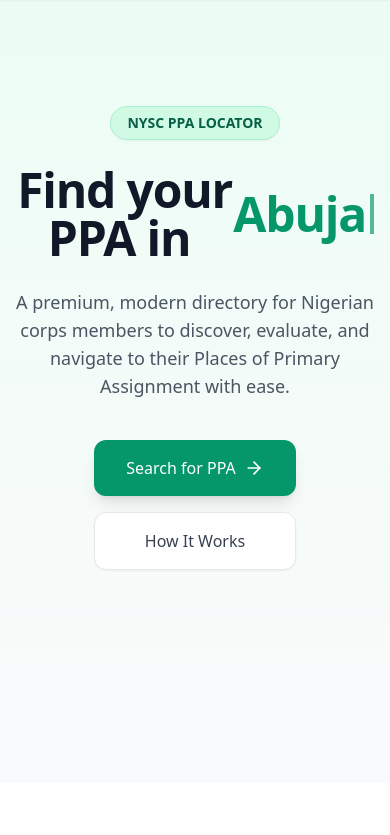
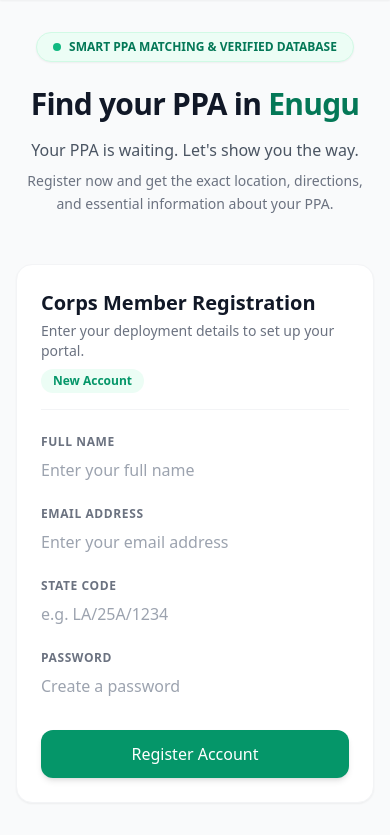
Before and after one commit to anthonyagbo45-ai/NYSC-PPA-Locator, a Django app: template nysc_ppa_locator/templates/landing.html in a window 390 px wide. Shown: the part 61-896 px from the top of the page. Before the commit the page ends 632 px from the top, so only its background shows below. Run offline with Django 5.2, Linux system fonts and the light colour scheme; the template is opened without the code that fills it: values that come from a table or form of the project are taken from there, others are empty; some libraries are stand-ins or nearby versions.

Commit message:
Make registration form mobile responsive

```diff
--- a/nysc_ppa_locator/templates/landing.html
+++ b/nysc_ppa_locator/templates/landing.html
@@ -1,81 +1,75 @@
 {% extends 'base.html' %}
+
 {% block content %}
-<section class="min-h-[80vh] flex flex-col items-center justify-center text-center px-4 relative overflow-hidden">
-    <!-- Subtle background effect -->
-    <div class="absolute inset-0 z-[-1] bg-gradient-to-b from-emerald-50 to-gray-50"></div>
+<div class="max-w-7xl mx-auto px-4 sm:px-6 lg:px-8 py-8 md:py-16">
 
-    <span class="px-4 py-1.5 rounded-full bg-emerald-100 text-emerald-800 text-sm font-semibold mb-6 shadow-sm border border-emerald-200">
-        NYSC PPA LOCATOR
-    </span>
+    <!-- Hero Header Section -->
+    <div class="text-center max-w-3xl mx-auto mb-12">
+        <div class="inline-flex items-center gap-2 bg-emerald-50 text-emerald-700 px-4 py-1.5 rounded-full text-xs md:text-sm font-semibold mb-6 border border-emerald-100 shadow-sm">
+            <span class="w-2 h-2 rounded-full bg-emerald-500"></span>
+            SMART PPA MATCHING & VERIFIED DATABASE
+        </div>
 
-    <h1 class="text-5xl md:text-7xl font-extrabold tracking-tight text-gray-900 mb-6 h-[100px] flex items-center justify-center">
-        <span>Find your PPA in&nbsp;</span>
-        <span id="typewriter" class="text-emerald-600"></span>
-        <span class="animate-pulse border-r-4 border-emerald-600 h-10 md:h-14 ml-1"></span>
-    </h1>
+        <h1 class="text-3xl sm:text-4xl md:text-5xl font-extrabold text-gray-900 tracking-tight mb-4">
+            Find your PPA in <span class="text-emerald-700">Enugu</span>
+        </h1>
 
-    <p class="text-lg text-gray-600 mb-10 max-w-2xl">
-        A premium, modern directory for Nigerian corps members to discover, evaluate, and navigate to their Places of Primary Assignment with ease.
-    </p>
+        <p class="text-base sm:text-lg text-gray-600 mb-2">
+            Your PPA is waiting. Let's show you the way.
+        </p>
+        <p class="text-sm sm:text-base text-gray-500 max-w-2xl mx-auto leading-relaxed">
+            Register now and get the exact location, directions, and essential information about your PPA.
+        </p>
+    </div>
 
-    <div class="flex flex-col sm:flex-row gap-4">
-        <a href="{% url 'search' %}" class="bg-emerald-600 text-white px-8 py-4 rounded-xl font-medium hover:bg-emerald-700 transition shadow-lg hover:shadow-xl hover:-translate-y-0.5 flex items-center justify-center gap-2">
-            Search for PPA <i data-lucide="arrow-right" class="w-5 h-5"></i>
-        </a>
-        <a href="#how-it-works" class="bg-white text-gray-700 px-8 py-4 rounded-xl font-medium border border-gray-200 hover:border-gray-300 hover:bg-gray-50 transition shadow-sm flex items-center justify-center">
-            How It Works
-        </a>
+    <!-- Registration Form Card Container -->
+    <div class="bg-white p-6 sm:p-8 md:p-10 rounded-2xl shadow-sm border border-gray-100 max-w-4xl mx-auto w-full">
+        <div class="flex flex-col sm:flex-row sm:items-center sm:justify-between mb-6 pb-4 border-b border-gray-100">
+            <div>
+                <h3 class="text-xl font-bold text-gray-900">Corps Member Registration</h3>
+                <p class="text-gray-500 text-sm mt-1">Enter your deployment details to set up your portal.</p>
+            </div>
+            <span class="text-xs font-semibold text-emerald-600 bg-emerald-50 px-3 py-1 rounded-full mt-2 sm:mt-0 self-start sm:self-center">
+                New Account
+            </span>
+        </div>
+
+        <!-- Responsive Form Grid: 1 column on mobile, 2 columns on medium/desktop screens -->
+        <form method="POST" class="grid grid-cols-1 md:grid-cols-2 gap-6">
+            {% csrf_token %}
+
+            <!-- Full Name -->
+            <div class="flex flex-col">
+                <label class="block text-xs font-semibold uppercase tracking-wider text-gray-500 mb-2">Full Name</label>
+                {{ form.full_name }}
+            </div>
+
+            <!-- Email Address -->
+            <div class="flex flex-col">
+                <label class="block text-xs font-semibold uppercase tracking-wider text-gray-500 mb-2">Email Address</label>
+                {{ form.email }}
+            </div>
+
+            <!-- State Code -->
+            <div class="flex flex-col">
+                <label class="block text-xs font-semibold uppercase tracking-wider text-gray-500 mb-2">State Code</label>
+                {{ form.state_code }}
+            </div>
+
+            <!-- Password -->
+            <div class="flex flex-col">
+                <label class="block text-xs font-semibold uppercase tracking-wider text-gray-500 mb-2">Password</label>
+                {{ form.password }}
+            </div>
+
+            <!-- Submit Button (Spans across both columns on desktop) -->
+            <div class="md:col-span-2 pt-2">
+                <button type="submit" class="w-full bg-emerald-600 text-white py-3 px-6 rounded-xl font-medium hover:bg-emerald-700 transition shadow-md text-center">
+                    Register Account
+                </button>
+            </div>
+        </form>
     </div>
-</section>
 
-<script>
-    document.addEventListener("DOMContentLoaded", function() {
-        const words = ["Lagos", "Osun", "Abuja", "Oyo"];
-        let i = 0;
-        let timer;
-        const speed = 100; // typing speed
-        const deleteSpeed = 50;
-        const pauseTime = 2000;
-        const el = document.getElementById('typewriter');
-
-        // Respect prefers-reduced-motion
-        const prefersReducedMotion = window.matchMedia('(prefers-reduced-motion: reduce)').matches;
-        if (prefersReducedMotion) {
-            el.innerHTML = "Nigeria";
-            document.querySelector('.animate-pulse').style.display = 'none';
-            return;
-        }
-
-        function typingEffect() {
-            let word = words[i].split("");
-            let loopTyping = function() {
-                if (word.length > 0) {
-                    el.innerHTML += word.shift();
-                } else {
-                    setTimeout(deletingEffect, pauseTime);
-                    return;
-                }
-                timer = setTimeout(loopTyping, speed);
-            };
-            loopTyping();
-        }
-
-        function deletingEffect() {
-            let word = words[i].split("");
-            let loopDeleting = function() {
-                if (word.length > 0) {
-                    word.pop();
-                    el.innerHTML = word.join("");
-                } else {
-                    i = (i + 1) % words.length;
-                    setTimeout(typingEffect, speed);
-                    return;
-                }
-                timer = setTimeout(loopDeleting, deleteSpeed);
-            };
-            loopDeleting();
-        }
-        typingEffect();
-    });
-</script>
+</div>
 {% endblock %}
```
Also changed, not shown: nysc_ppa_locator/db.sqlite3.
